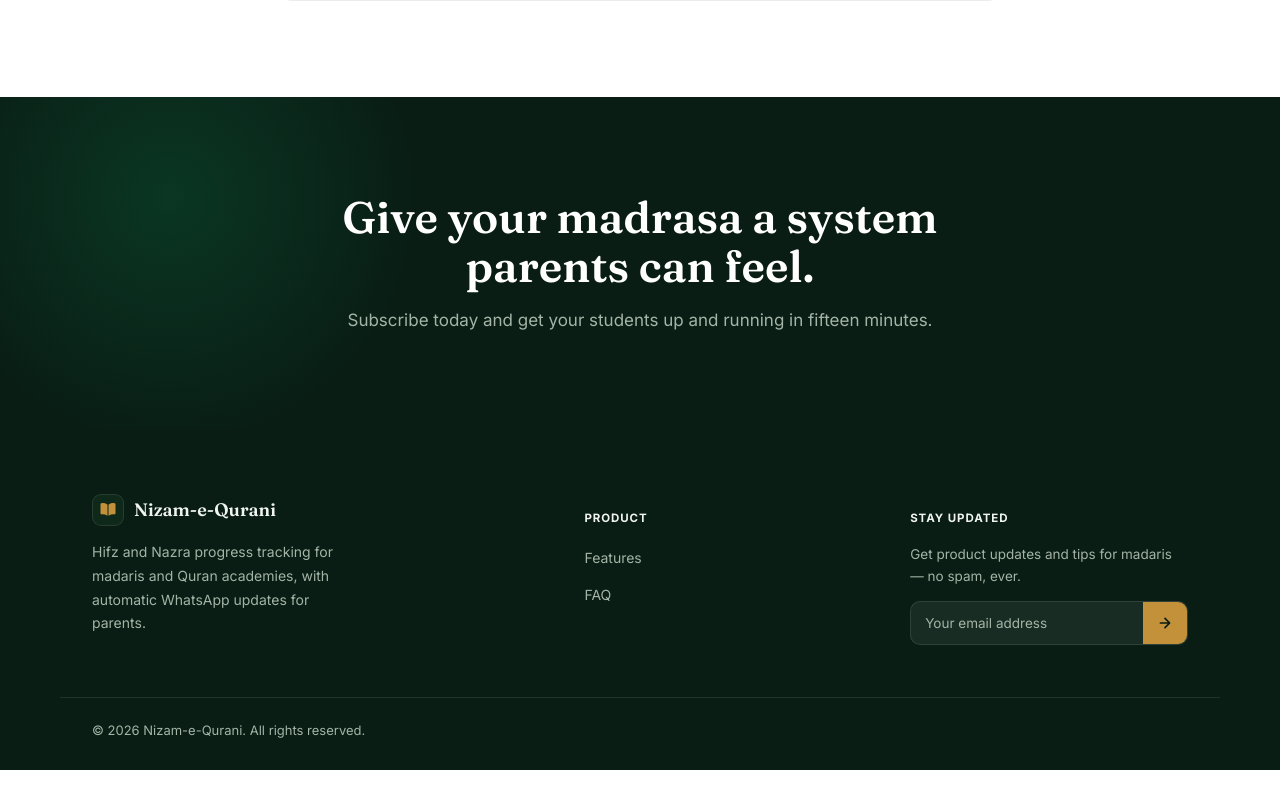
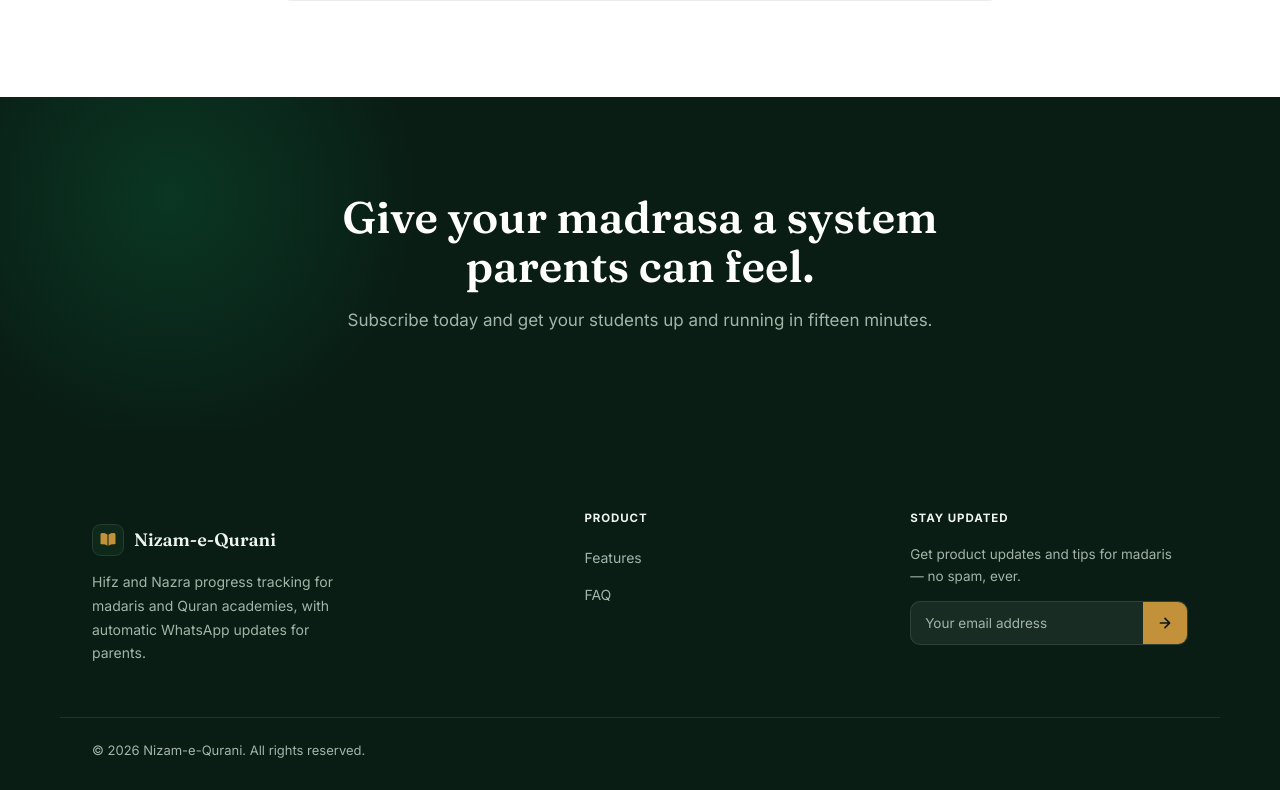
Before and after one commit to mobeen9876/Quran-Academy-landing-page, a React (Vite) app: page / in a window 1280 px wide. Shown: the part 6692-7482 px from the top of the page. Built offline with nearby package versions, Linux system fonts and the light colour scheme.

Commit message:
Fix footer brand column alignment with other columns

```diff
--- a/src/components/Footer.jsx
+++ b/src/components/Footer.jsx
@@ -22,6 +22,8 @@ export default function Footer({ onScrollToTop = () => window.scrollTo({ top: 0,
 
         {/* brand */}
         <div className="foot-brand">
+          {/* spacer matches h4 height in other columns */}
+          <div style={{ height: 30 }} />
           <a href="#" onClick={e => { e.preventDefault(); onScrollToTop() }} style={{ display:'flex', alignItems:'center', gap:10, textDecoration:'none' }}>
             <span style={{ width:32, height:32, borderRadius:9, background:'var(--dark-2)', border:'1px solid var(--line-dark)', display:'flex', alignItems:'center', justifyContent:'center', flexShrink:0 }}>
               <BrandIcon />
--- a/src/index.css
+++ b/src/index.css
@@ -681,8 +681,7 @@ details p {
    ========================================================= */
 footer { background: var(--dark); color: var(--on-dark-soft); padding: 64px 0 28px; }
 .foot-grid { display: grid; grid-template-columns: 1.6fr 1fr 1fr; gap: 48px; align-items: start; }
-.foot-brand p {
-  margin-top: 14px; font-size: 14px;
+.foot-brand p {  margin-top: 14px; font-size: 14px;
   color: var(--on-dark-soft); max-width: 260px; line-height: 1.7;
 }
 .foot-col h4 {
```
